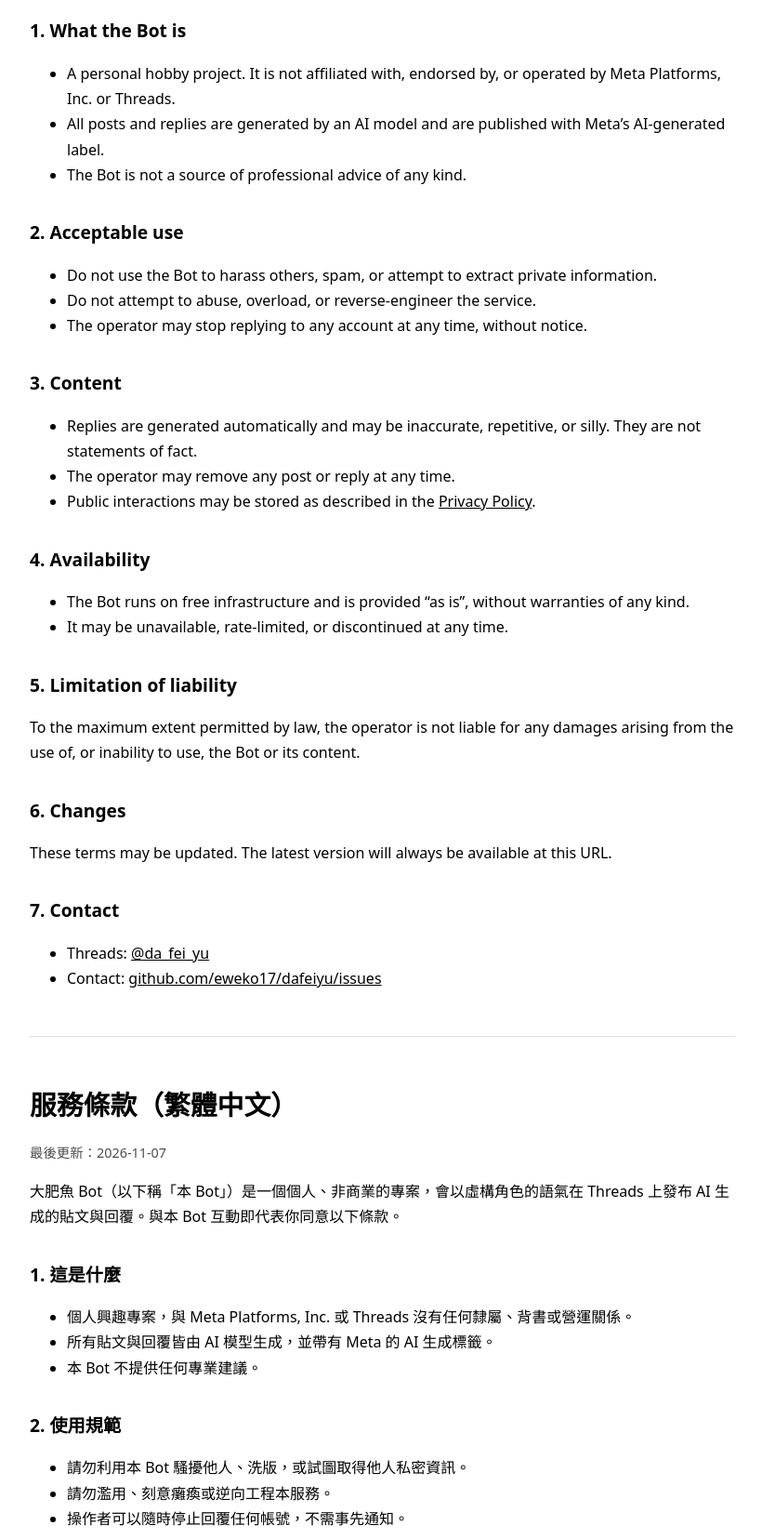
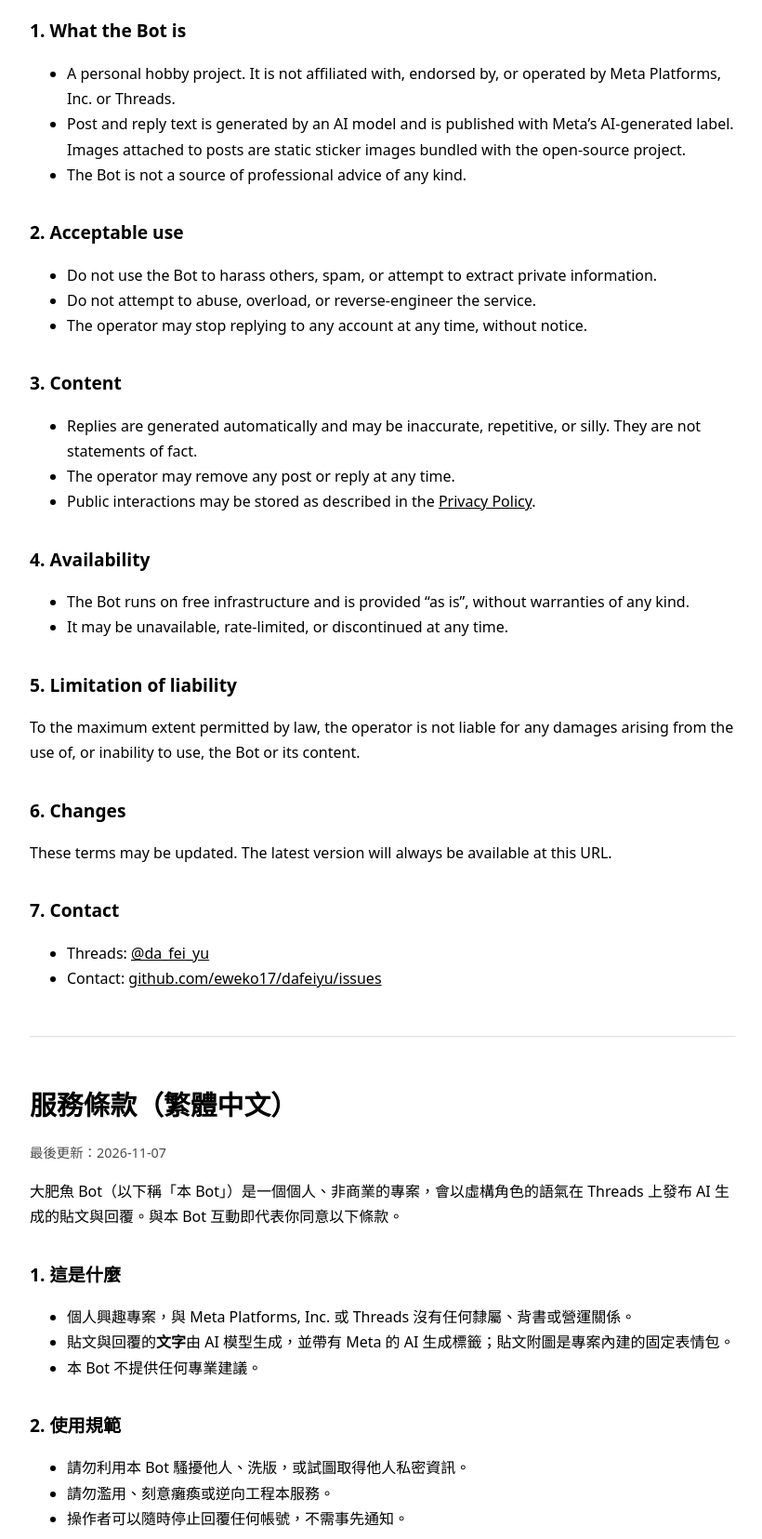
Before and after one commit to eweko17/dafeiyu, a plain HTML site: page docs/app-review/terms.html in a window 1280 px wide. Shown: the part 240-1895 px from the top of the page at 93% size, without its empty margins (228-1048 px from the left). Drawn offline with Linux system fonts and the light colour scheme.

Commit message:
文件：條款與說明改為表情包配圖

```diff
--- a/docs/app-review/terms.html
+++ b/docs/app-review/terms.html
@@ -23,7 +23,7 @@
 <h2>1. What the Bot is</h2>
 <ul>
   <li>A personal hobby project. It is not affiliated with, endorsed by, or operated by Meta Platforms, Inc. or Threads.</li>
-  <li>All posts and replies are generated by an AI model and are published with Meta’s AI-generated label.</li>
+  <li>Post and reply text is generated by an AI model and is published with Meta’s AI-generated label. Images attached to posts are static sticker images bundled with the open-source project.</li>
   <li>The Bot is not a source of professional advice of any kind.</li>
 </ul>
 
@@ -69,7 +69,7 @@
 <h2>1. 這是什麼</h2>
 <ul>
   <li>個人興趣專案，與 Meta Platforms, Inc. 或 Threads 沒有任何隸屬、背書或營運關係。</li>
-  <li>所有貼文與回覆皆由 AI 模型生成，並帶有 Meta 的 AI 生成標籤。</li>
+  <li>貼文與回覆的<strong>文字</strong>由 AI 模型生成，並帶有 Meta 的 AI 生成標籤；貼文附圖是專案內建的固定表情包。</li>
   <li>本 Bot 不提供任何專業建議。</li>
 </ul>
 
```
Also changed, not shown: 1 other file.
